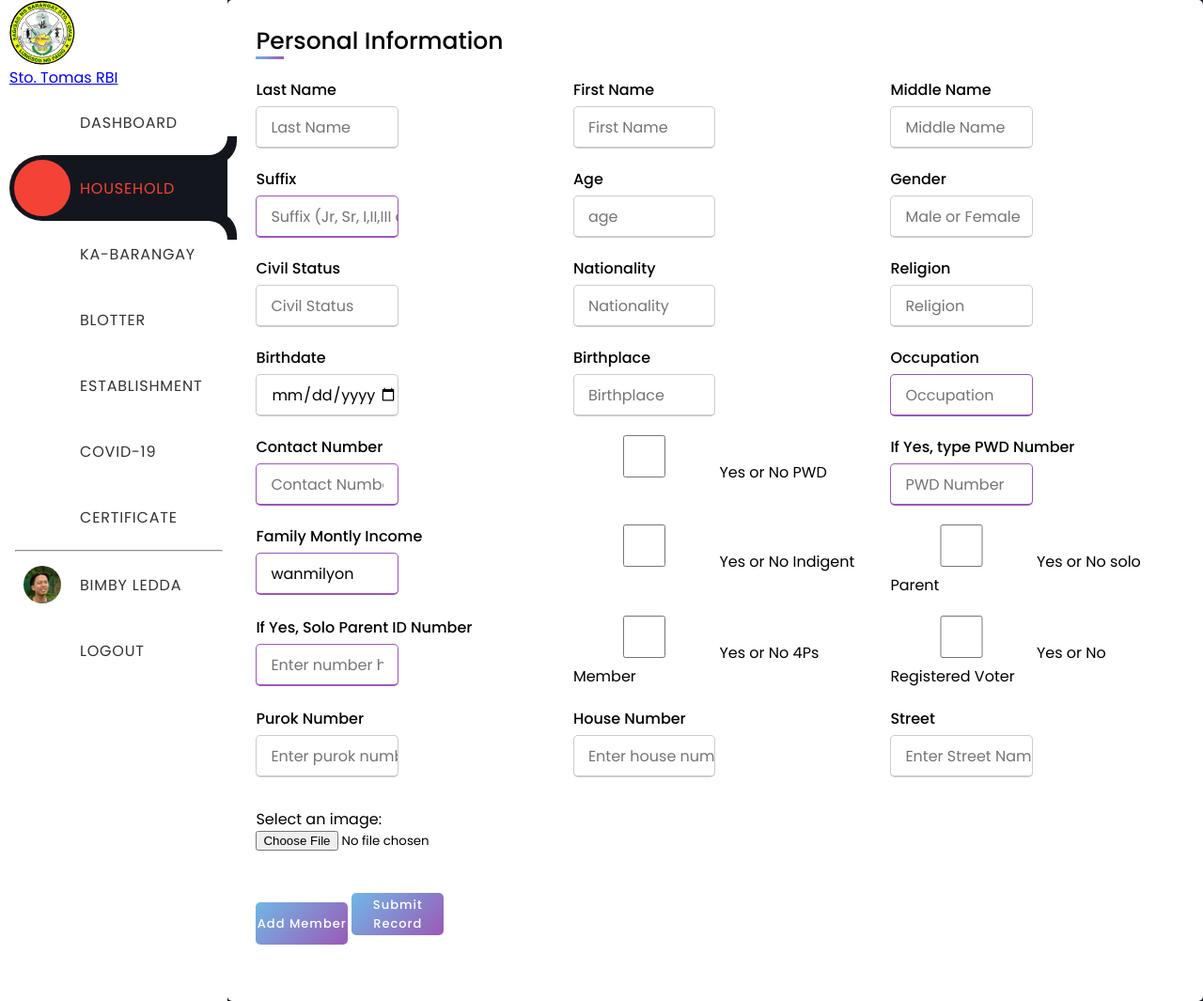
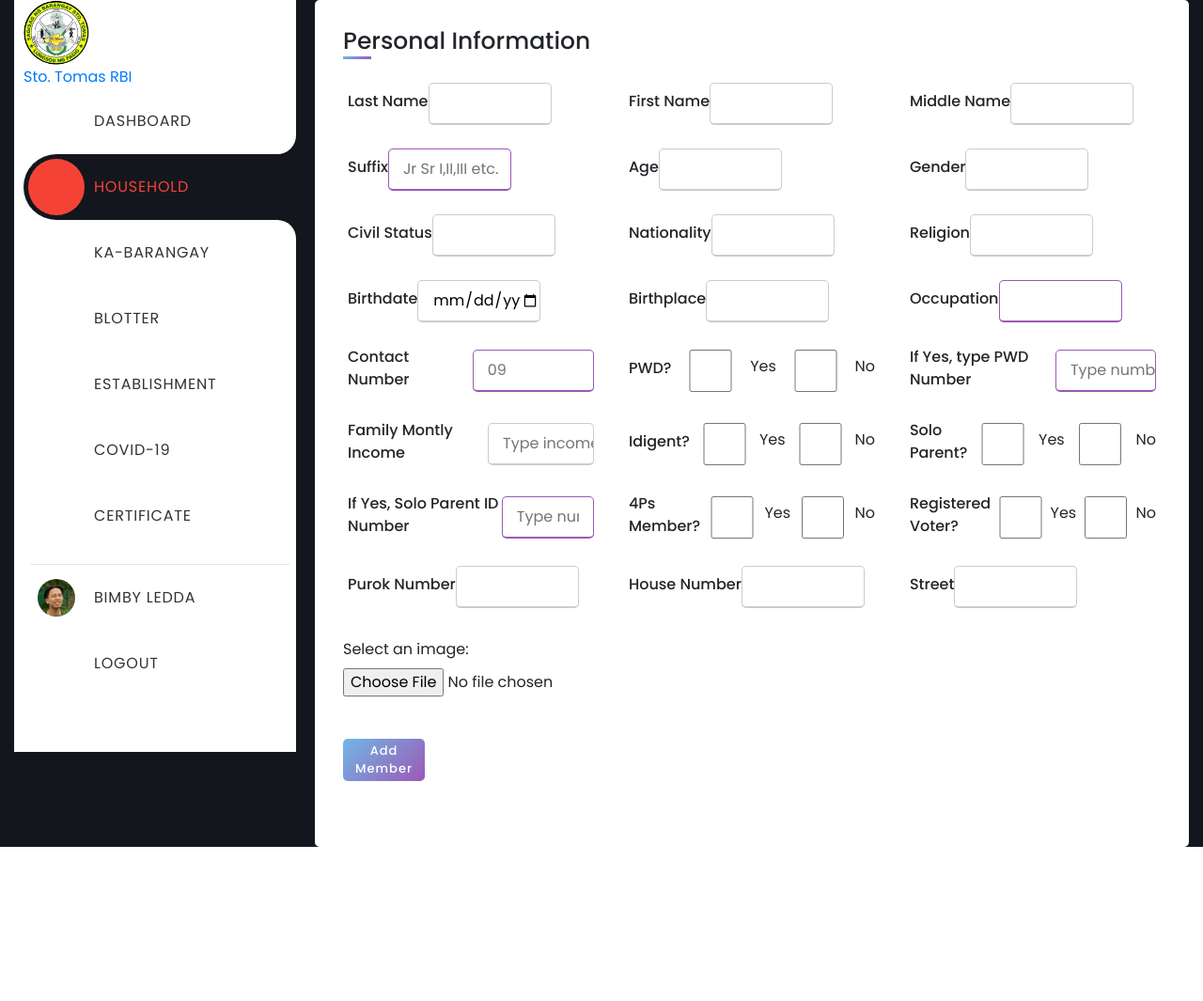
Before and after one commit to Bryydiff/bilatchie, a PHP site: page /household-form.php in a window 1280 px wide. Shown: the whole page at 94% size. After the commit the page ends 901 px from the top, so only its background shows below. Run offline with PHP 8.4, Linux system fonts and the light colour scheme; some libraries are stand-ins or nearby versions.

Commit message:
Raven Commit

```diff
--- a/css/household-form.css
+++ b/css/household-form.css
@@ -157,3 +157,16 @@ form .button input:hover{
     border-radius: 5px;
     cursor: pointer;
  }
+
+ .input-box {
+    display: flex;
+    align-items: center; /* Optional: Align items vertically in the center */
+    margin-top: 5px;
+    margin-left:5px;
+    padding-right: 5px;
+}
+
+.checkbox-group {
+    display: flex;
+    margin-left: 10px; /* Adjust the margin as needed */
+}
--- a/household-form.php
+++ b/household-form.php
@@ -2,113 +2,135 @@
    <head>
     <meta charset="UTF-8">
     <title> Household</title>
+    <meta name="viewport" content="width=device-width, initial-scale=1.0">
+    <link rel="stylesheet" href="https://stackpath.bootstrapcdn.com/bootstrap/4.5.2/css/bootstrap.min.css">
     <link rel="stylesheet" type="text/css" href="css/dashboard.css">
     <link rel="stylesheet" href="css/household-form.css">
-    <meta name="viewport" content="width=device-width, initial-scale=1.0">
    </head>
    <body>
-    <div class="flex">
+   <div class="container-fluid">
+        <div class="row">
+            <div class="col-md-3">
         <?php $PAGE = "household"?>
         <?php require_once('./sidebar.php'); ?>
+            </div>
+        <div class="col-md-9">
         <div class="container">
                 <div class="title">Personal Information</div>
                 <form action="add-household.php" method="POST" id="addMember">
                     <div class="user-details">
                         <div class="input-box">
                             <span class="details">Last Name</span>
-                            <input type="text" name="last_name" placeholder="Last Name" value="" required>
+                            <input type="text" name="last_name" placeholder="" value="" required>
                            </div>
                         <div class="input-box">
                             <span class="details">First Name</span>
-                            <input type="text" name="first_name" placeholder="First Name" value="" required>
+                            <input type="text" name="first_name" placeholder="" value="" required>
                           </div>
                         <div class="input-box">
                             <span class="details">Middle Name</span>
-                            <input type="text"  name="middle_name" placeholder="Middle Name" value="" required>
+                            <input type="text"  name="middle_name" placeholder="" value="" required>
                             </div>
                             <div class="input-box">
                             <span class="details">Suffix</span>
-                            <input type="text"  name="suffix" placeholder="Suffix (Jr, Sr, I,II,III etc.)" >
+                            <input type="text"  name="suffix" placeholder="Jr Sr I,II,III etc." >
                             </div>
                         <div class="input-box">
                             <span class="details">Age</span>
-                            <input type="text"  name="age" placeholder="age" value="" required>
+                            <input type="text"  name="age" placeholder="" value="" required>
                             </div>
                         <div class="input-box">
                             <span class="details">Gender</span>
-                            <input type="text"  name="gender" placeholder="Male or Female" value="" required>
+                            <input type="text"  name="gender" placeholder="" value="" required>
                             </div>
                             <div class="input-box">
                             <span class="details">Civil Status</span>
-                            <input type="text"  name="civil_status" placeholder="Civil Status" value="" required>
+                            <input type="text"  name="civil_status" placeholder="" value="" required>
                             </div>
                             <div class="input-box">
                             <span class="details">Nationality</span>
-                            <input type="text"  name="nationality" placeholder="Nationality" value="" required>
+                            <input type="text"  name="nationality" placeholder="" value="" required>
                             </div>
                             <div class="input-box">
                             <span class="details">Religion</span>
-                            <input type="text"  name="religion" placeholder="Religion" value="" required>
+                            <input type="text"  name="religion" placeholder="" value="" required>
                             </div>
                         <div class="input-box">
                             <span class="details">Birthdate</span>
-                            <input type="date" name="birthdate" placeholder="Birthdate" value="" required>
+                            <input type="date" name="birthdate" placeholder="" value="" required>
                             </div>
                         <div class="input-box">
                             <span class="details">Birthplace</span>
-                            <input type="text"  name="birthplace" placeholder="Birthplace" value="" required>
+                            <input type="text"  name="birthplace" placeholder="" value="" required>
                             </div>
                         <div class="input-box">
                             <span class="details">Occupation</span>
-                            <input type="text"  name="occupation" placeholder="Occupation" value="" >
+                            <input type="text"  name="occupation" placeholder="" value="" >
                             </div>
                         <div class="input-box">
                             <span class="details">Contact Number</span>
-                            <input type="number" name="contact_number" placeholder="Contact Number" >
+                            <input type="number" name="contact_number" placeholder="09" >
                             </div>
                         <div class="input-box">
-                            <input type="checkbox" name="isPwd" id="isPwd" value="">
-                            <label for="isPwd"> Yes or No PWD</label><br>
+                            <span class="details">PWD?</span>
+                            <input type="checkbox" name="isYesPWD" id="isYesP" value="yes">
+                            <label for="isYes"> Yes</label><br>
+                            <input type="checkbox" name="isNoPWD" id="isNoP" value="no">
+                            <label for="isNo"> No</label><br>
                             </div>
+
+
                         <div class="input-box">
                             <span class="details">If Yes, type PWD Number</span>
-                            <input type="text"  name="PWD" placeholder="PWD Number" >
+                            <input type="text"  name="PWD" placeholder="Type number" >
                             </div>
                         <div class="input-box">
                             <span class="details">Family Montly Income</span>
-                            <input type="text"  name="family_monthly_income" placeholder="Family Montly Income" value="wanmilyon" required>
+                            <input type="text"  name="family_monthly_income" placeholder="Type income" value="" required>
                             </div>
                         <div class="input-box">
-                        <input type="checkbox" name="indigent"  id="indigent" value="">
-                            <label for="indigent"> Yes or No Indigent</label><br>
+                            <span class="details">Idigent?</span>
+                            <input type="checkbox" name="IndYes" id="isYesI" value="yes">
+                            <label for="isYes"> Yes</label><br>
+                            <input type="checkbox" name="IndNo" id="isNoI" value="no">
+                            <label for="isNo"> No</label><br>
                             </div>
                         <div class="input-box">
-                        <input type="checkbox" name="soloParent"  id="soloParent" value="">
-                            <label for="soloParent"> Yes or No solo Parent</label><br>
+                            <span class="details">Solo Parent?</span>
+                            <input type="checkbox" name="SoloParentYes" id="YesSoloParent" value="yes">
+                            <label for="isYes"> Yes</label><br>
+                            <input type="checkbox" name="SoloParentNo" id="NoSoloParent" value="no">
+                            <label for="isNo"> No</label><br>
                             </div>
                         <div class="input-box">
                             <span class="details">If Yes, Solo Parent ID Number</span>
-                            <input type="number" name="is_solo_parent" placeholder="Enter number here" >
+                            <input type="number" name="is_solo_parent" placeholder="Type number" >
                             </div>
                         <div class="input-box">
-                            <input type="checkbox" name="is_4ps" id="4Ps" value="">
-                            <label for="4Ps"> Yes or No 4Ps Member</label><br>
+                            <span class="details">4Ps Member?</span>
+                            <input type="checkbox" name="isYes4ps" id="isYes4" value="yes">
+                            <label for="isYes"> Yes</label><br>
+                            <input type="checkbox" name="isNo4ps" id="isNo4" value="no">
+                            <label for="isNo"> No</label><br>
                             </div>
                         <div class="input-box">
-                        <input type="checkbox" name="is_registered_voter" id="4Ps" value="">
-                            <label for="4Ps"> Yes or No Registered Voter</label><br>
+                            <span class="details">Registered Voter?</span>
+                            <input type="checkbox" name="isYesRegVot" id="isYesRV" value="yes">
+                            <label for="isYes"> Yes</label><br>
+                            <input type="checkbox" name="isNoRegVot" id="isNoRV" value="no">
+                            <label for="isNo"> No</label><br>
                             </div>
                         <div class="input-box">
                             <span class="details">Purok Number</span>
-                            <input type="text"  name="purok_number" placeholder="Enter purok number " value="" required>
+                            <input type="text"  name="purok_number" placeholder="" value="" required>
                             </div>
                         <div class="input-box">
                             <span class="details">House Number</span>
-                            <input type="text"  name="house_number" placeholder="Enter house number " value="" required>
+                            <input type="text"  name="house_number" placeholder="" value="" required>
                             </div>
                         <div class="input-box">
                             <span class="details">Street</span>
-                            <input type="text"  name="street" placeholder="Enter Street Name" value="" required>
+                            <input type="text"  name="street" placeholder="" value="" required>
                             </div>
                     </div>
 
@@ -120,10 +142,15 @@
 
                     <div class="button">
                     <button id="addMemberBtn" onclick="addMember()">Add Member</button>
-                    <button id="submitRecordBtn" onclick="submitRecord()">Submit Record</button>
+                    <!-- <button id="submitRecordBtn" onclick="submitRecord()">Submit Record</button> -->
                     </div>
                 </div>
+        </div>
+        </div>
             </form>
+            <script src="https://code.jquery.com/jquery-3.5.1.slim.min.js"></script>
+            <script src="https://cdn.jsdelivr.net/npm/@popperjs/core@2.10.2/dist/umd/popper.min.js"></script>
+            <script src="https://stackpath.bootstrapcdn.com/bootstrap/4.5.2/js/bootstrap.min.js"></script>
             <script>
                 function addmember() {
                     document.getElementById("addMember").submit();
```
